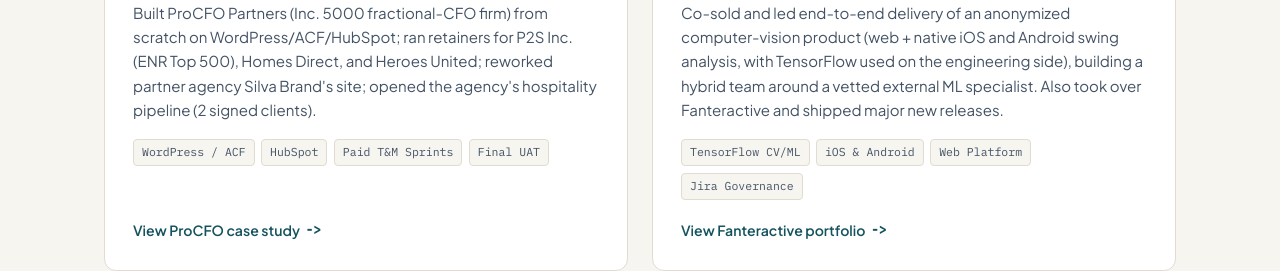
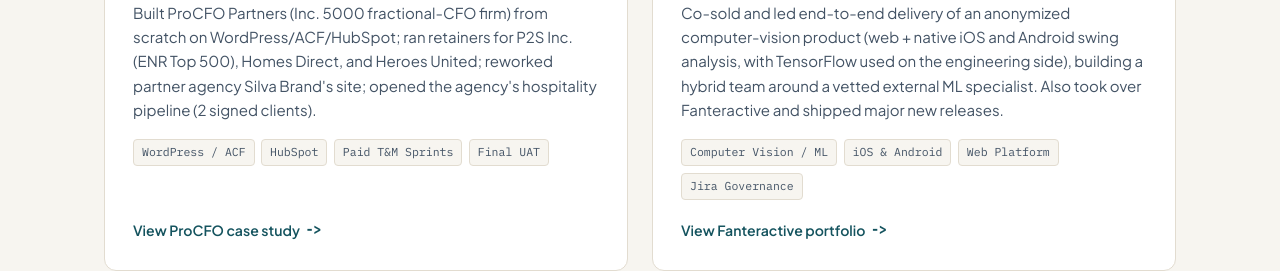
Before and after one commit to eugene-chernushevich/eugene-chernushevich.github.io, a plain HTML site: page index.html in a window 1280 px wide. Shown: the part 2840-3111 px from the top of the page. Drawn offline with Linux system fonts and the light colour scheme.

Commit message:
Tighten CV/ML case tag wording to match engineering-side boundary

```diff
--- a/index.html
+++ b/index.html
@@ -281,7 +281,7 @@
               Co-sold and led end-to-end delivery of an anonymized computer-vision product (web + native iOS and Android swing analysis, with TensorFlow used on the engineering side), building a hybrid team around a vetted external ML specialist. Also took over Fanteractive and shipped major new releases.
             </p>
             <div class="case-tags">
-              <span>TensorFlow CV/ML</span>
+              <span>Computer Vision / ML</span>
               <span>iOS &amp; Android</span>
               <span>Web Platform</span>
               <span>Jira Governance</span>
```
